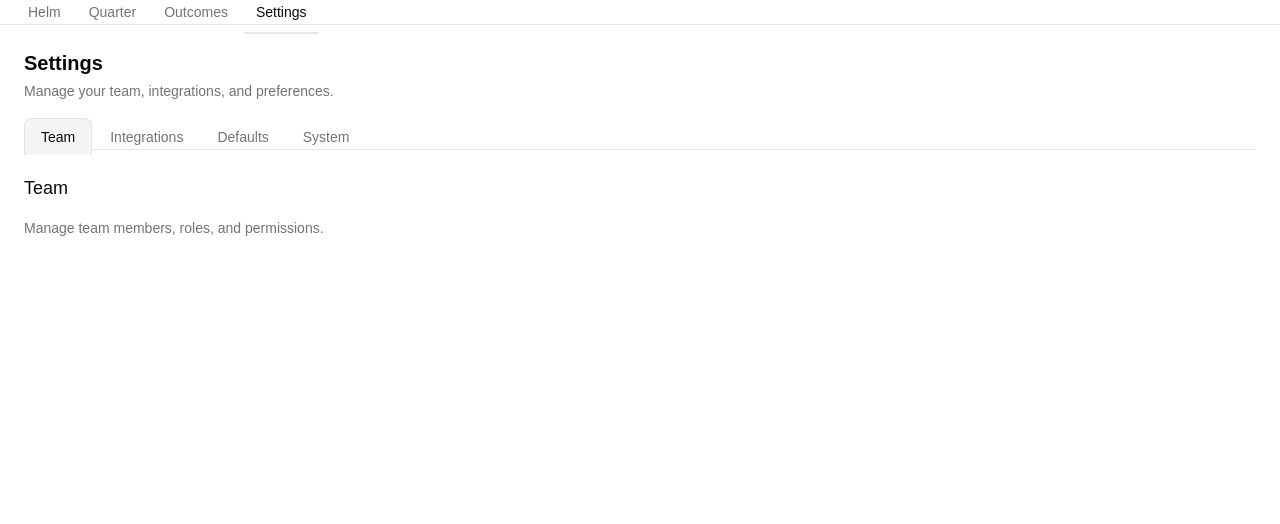
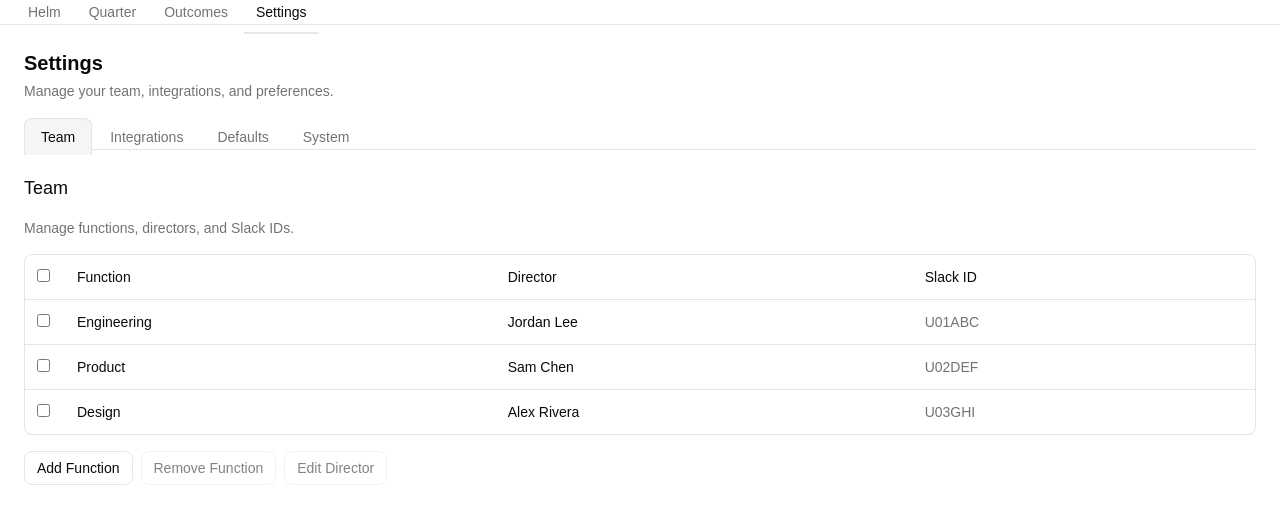
Before and after one commit to erikdohnberg/helm, a Next.js app: page /settings/team in a window 1280 px wide. Shown: the top 524 px of the page. Built offline with nearby package versions, Linux system fonts and the light colour scheme.

Commit message:
Add team management functionality to TeamSettingsPage. Implement state management for team functions, including adding, removing, and editing directors. Update UI to reflect changes in team structure and enhance user interaction with selection and editing capabilities.

```diff
--- a/app/(app)/settings/team/page.tsx
+++ b/app/(app)/settings/team/page.tsx
@@ -1,10 +1,186 @@
+"use client";
+
+import { useState, useCallback } from "react";
+import { getTeamFunctions } from "@/lib/mock/mockData";
+import type { TeamFunction } from "@/lib/types";
+import { cn } from "@/lib/utils";
+
+const initialRows = getTeamFunctions();
+
 export default function TeamSettingsPage() {
+  const [rows, setRows] = useState<TeamFunction[]>(initialRows);
+  const [selectedIds, setSelectedIds] = useState<Set<string>>(new Set());
+  const [editingDirectorId, setEditingDirectorId] = useState<string | null>(null);
+  const [editDirectorValue, setEditDirectorValue] = useState("");
+
+  const toggleSelect = useCallback((id: string) => {
+    setSelectedIds((prev) => {
+      const next = new Set(prev);
+      if (next.has(id)) next.delete(id);
+      else next.add(id);
+      return next;
+    });
+  }, []);
+
+  const selectAll = useCallback(() => {
+    if (selectedIds.size === rows.length) {
+      setSelectedIds(new Set());
+    } else {
+      setSelectedIds(new Set(rows.map((r) => r.id)));
+    }
+  }, [rows.length, selectedIds.size]);
+
+  const addFunction = useCallback(() => {
+    const id = `fn-${Date.now()}`;
+    setRows((prev) => [
+      ...prev,
+      { id, function: "New function", director: "", slackId: "" },
+    ]);
+  }, []);
+
+  const removeFunction = useCallback(() => {
+    if (selectedIds.size === 0) return;
+    setRows((prev) => prev.filter((r) => !selectedIds.has(r.id)));
+    setSelectedIds(new Set());
+    if (editingDirectorId && selectedIds.has(editingDirectorId)) {
+      setEditingDirectorId(null);
+      setEditDirectorValue("");
+    }
+  }, [selectedIds, editingDirectorId]);
+
+  const startEditDirector = useCallback(() => {
+    const id = selectedIds.size === 1 ? [...selectedIds][0] : null;
+    if (!id) return;
+    const row = rows.find((r) => r.id === id);
+    if (row) {
+      setEditingDirectorId(id);
+      setEditDirectorValue(row.director);
+    }
+  }, [selectedIds, rows]);
+
+  const saveEditDirector = useCallback(() => {
+    if (!editingDirectorId) return;
+    setRows((prev) =>
+      prev.map((r) =>
+        r.id === editingDirectorId ? { ...r, director: editDirectorValue } : r
+      )
+    );
+    setEditingDirectorId(null);
+    setEditDirectorValue("");
+  }, [editingDirectorId, editDirectorValue]);
+
+  const cancelEditDirector = useCallback(() => {
+    setEditingDirectorId(null);
+    setEditDirectorValue("");
+  }, []);
+
+  const singleSelectedId = selectedIds.size === 1 ? [...selectedIds][0] : null;
+
   return (
     <div className="space-y-4">
       <h2 className="text-lg font-medium text-foreground">Team</h2>
       <p className="text-sm text-muted-foreground">
-        Manage team members, roles, and permissions.
+        Manage functions, directors, and Slack IDs.
       </p>
+
+      <div className="rounded-md border border-border">
+        <table className="w-full text-left text-sm">
+          <thead>
+            <tr className="border-b border-border bg-muted/50">
+              <th className="w-10 p-3">
+                <input
+                  type="checkbox"
+                  checked={rows.length > 0 && selectedIds.size === rows.length}
+                  onChange={selectAll}
+                  aria-label="Select all"
+                  className="rounded border-border"
+                />
+              </th>
+              <th className="p-3 font-medium text-foreground">Function</th>
+              <th className="p-3 font-medium text-foreground">Director</th>
+              <th className="p-3 font-medium text-foreground">Slack ID</th>
+            </tr>
+          </thead>
+          <tbody>
+            {rows.map((row) => (
+              <tr
+                key={row.id}
+                className={cn(
+                  "border-b border-border last:border-b-0",
+                  selectedIds.has(row.id) && "bg-muted/30"
+                )}
+              >
+                <td className="p-3">
+                  <input
+                    type="checkbox"
+                    checked={selectedIds.has(row.id)}
+                    onChange={() => toggleSelect(row.id)}
+                    aria-label={`Select ${row.function}`}
+                    className="rounded border-border"
+                  />
+                </td>
+                <td className="p-3 text-foreground">{row.function}</td>
+                <td className="p-3">
+                  {editingDirectorId === row.id ? (
+                    <input
+                      type="text"
+                      value={editDirectorValue}
+                      onChange={(e) => setEditDirectorValue(e.target.value)}
+                      onBlur={saveEditDirector}
+                      onKeyDown={(e) => {
+                        if (e.key === "Enter") saveEditDirector();
+                        if (e.key === "Escape") cancelEditDirector();
+                      }}
+                      className="w-full rounded border border-border bg-background px-2 py-1 text-foreground focus:border-foreground/50 focus:outline-none"
+                      autoFocus
+                    />
+                  ) : (
+                    <span className="text-foreground">{row.director || "—"}</span>
+                  )}
+                </td>
+                <td className="p-3 text-muted-foreground">
+                  {row.slackId || "—"}
+                </td>
+              </tr>
+            ))}
+          </tbody>
+        </table>
+      </div>
+
+      <div className="flex flex-wrap gap-2">
+        <button
+          type="button"
+          onClick={addFunction}
+          className="rounded-md border border-border bg-background px-3 py-1.5 text-sm font-medium text-foreground hover:bg-muted/50"
+        >
+          Add Function
+        </button>
+        <button
+          type="button"
+          onClick={removeFunction}
+          disabled={selectedIds.size === 0}
+          className="rounded-md border border-border bg-background px-3 py-1.5 text-sm font-medium text-foreground hover:bg-muted/50 disabled:opacity-50 disabled:pointer-events-none"
+        >
+          Remove Function
+        </button>
+        <button
+          type="button"
+          onClick={editingDirectorId ? saveEditDirector : startEditDirector}
+          disabled={singleSelectedId == null && !editingDirectorId}
+          className="rounded-md border border-border bg-background px-3 py-1.5 text-sm font-medium text-foreground hover:bg-muted/50 disabled:opacity-50 disabled:pointer-events-none"
+        >
+          {editingDirectorId ? "Save Director" : "Edit Director"}
+        </button>
+        {editingDirectorId && (
+          <button
+            type="button"
+            onClick={cancelEditDirector}
+            className="rounded-md border border-border bg-background px-3 py-1.5 text-sm text-muted-foreground hover:bg-muted/50"
+          >
+            Cancel
+          </button>
+        )}
+      </div>
     </div>
   );
 }
--- a/lib/mock/mockData.ts
+++ b/lib/mock/mockData.ts
@@ -1,6 +1,12 @@
-import type { Outcome, Quarter } from "@/lib/types";
+import type { Outcome, Quarter, TeamFunction } from "@/lib/types";
 
 const CURRENT_QUARTER_ID = "q-fy26-q1";
+
+const MOCK_TEAM_FUNCTIONS: TeamFunction[] = [
+  { id: "fn-1", function: "Engineering", director: "Jordan Lee", slackId: "U01ABC" },
+  { id: "fn-2", function: "Product", director: "Sam Chen", slackId: "U02DEF" },
+  { id: "fn-3", function: "Design", director: "Alex Rivera", slackId: "U03GHI" },
+];
 
 const MOCK_QUARTERS: Quarter[] = [
   {
@@ -302,3 +308,7 @@ export function getOutcomesByQuarter(quarterId: string): Outcome[] {
 export function getInactiveOutcomes(): Outcome[] {
   return MOCK_OUTCOMES.filter((o) => o.status === "Inactive");
 }
+
+export function getTeamFunctions(): TeamFunction[] {
+  return [...MOCK_TEAM_FUNCTIONS];
+}
```
Also changed, not shown: lib/types/index.ts (+7 -0 lines).
